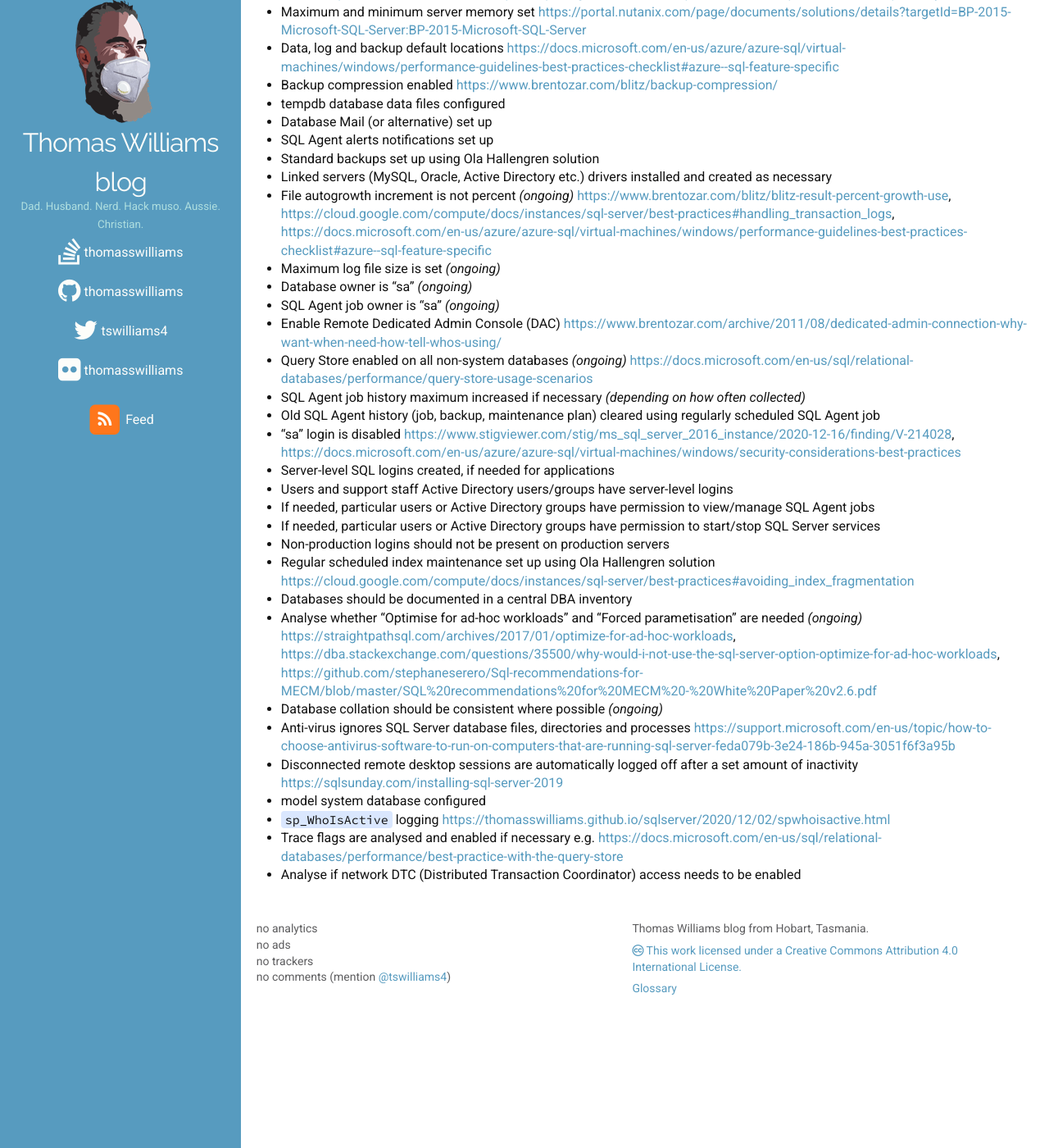
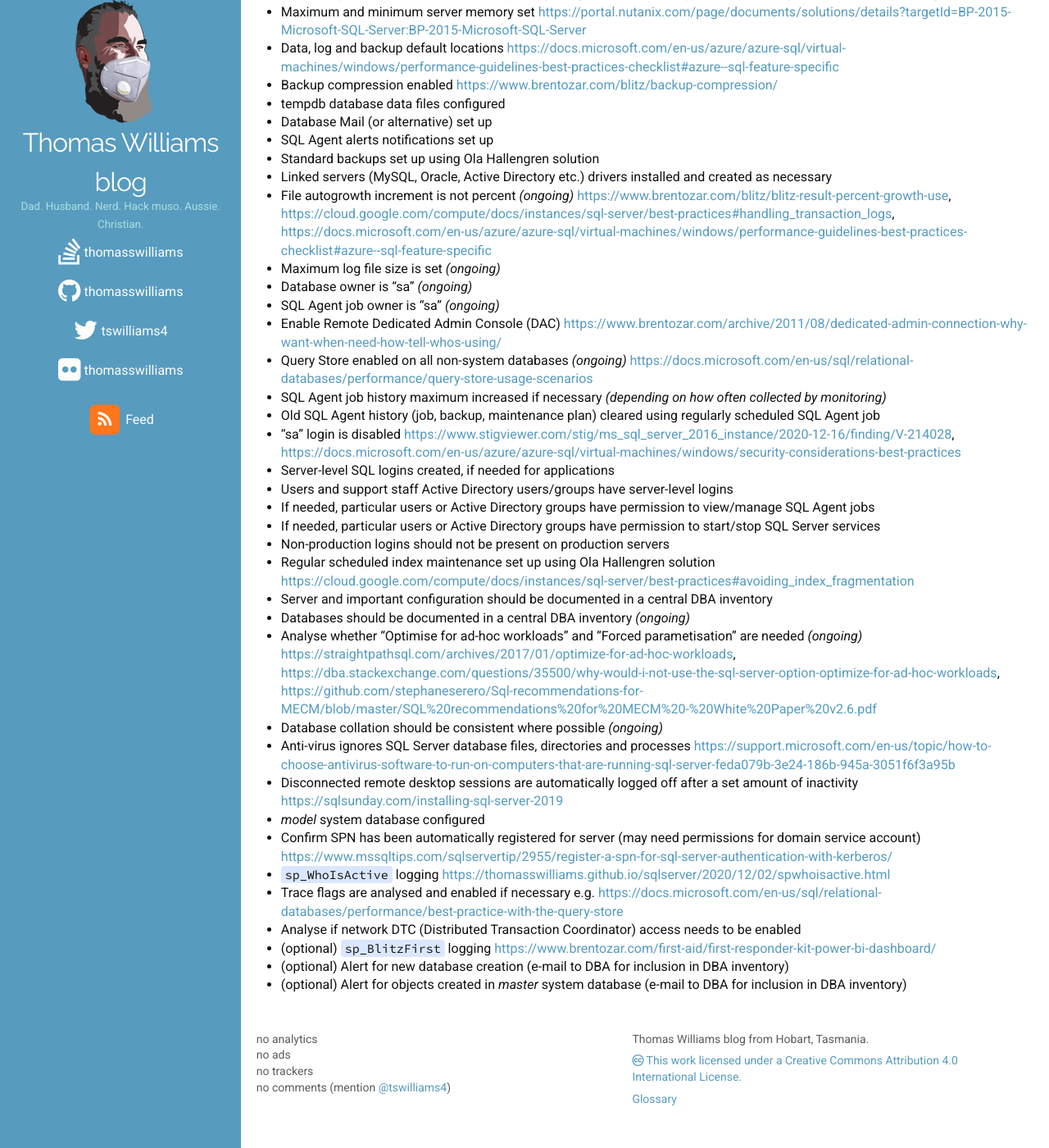
Before and after one commit to thomasswilliams/thomasswilliams.github.io, a Jekyll site: the page built from _posts/2021-04-26-commissioning-a-sql-server.markdown, in a window 1280 px wide and 1400 px high, scrolled down 1058 px. Shown: the whole window at 82% size. Built offline with Jekyll 4.4.1, drawn with Linux system fonts in a browser that asks for light colours; nearby versions of some CDN libraries.

Commit message:
Update commissioning post
Added optional DBA alerting, SPN

```diff
--- a/_posts/2021-04-26-commissioning-a-sql-server.markdown
+++ b/_posts/2021-04-26-commissioning-a-sql-server.markdown
@@ -41,7 +41,7 @@ With this in mind, here's a sample checklist to commission a server:
 - SQL Agent job owner is "sa" _(ongoing)_
 - Enable Remote Dedicated Admin Console (DAC) <https://www.brentozar.com/archive/2011/08/dedicated-admin-connection-why-want-when-need-how-tell-whos-using/>
 - Query Store enabled on all non-system databases _(ongoing)_ <https://docs.microsoft.com/en-us/sql/relational-databases/performance/query-store-usage-scenarios>
-- SQL Agent job history maximum increased if necessary _(depending on how often collected)_
+- SQL Agent job history maximum increased if necessary _(depending on how often collected by monitoring)_
 - Old SQL Agent history (job, backup, maintenance plan) cleared using regularly scheduled SQL Agent job
 - "sa" login is disabled <https://www.stigviewer.com/stig/ms_sql_server_2016_instance/2020-12-16/finding/V-214028>, <https://docs.microsoft.com/en-us/azure/azure-sql/virtual-machines/windows/security-considerations-best-practices>
 - Server-level SQL logins created, if needed for applications
@@ -50,12 +50,17 @@ With this in mind, here's a sample checklist to commission a server:
 - If needed, particular users or Active Directory groups have permission to start/stop SQL Server services
 - Non-production logins should not be present on production servers
 - Regular scheduled index maintenance set up using Ola Hallengren solution <https://cloud.google.com/compute/docs/instances/sql-server/best-practices#avoiding_index_fragmentation>
-- Databases should be documented in a central DBA inventory
+- Server and important configuration should be documented in a central DBA inventory
+- Databases should be documented in a central DBA inventory _(ongoing)_
 - Analyse whether "Optimise for ad-hoc workloads" and "Forced parametisation" are needed _(ongoing)_ <https://straightpathsql.com/archives/2017/01/optimize-for-ad-hoc-workloads>, <https://dba.stackexchange.com/questions/35500/why-would-i-not-use-the-sql-server-option-optimize-for-ad-hoc-workloads>, <https://github.com/stephaneserero/Sql-recommendations-for-MECM/blob/master/SQL%20recommendations%20for%20MECM%20-%20White%20Paper%20v2.6.pdf>
 - Database collation should be consistent where possible _(ongoing)_
 - Anti-virus ignores SQL Server database files, directories and processes <https://support.microsoft.com/en-us/topic/how-to-choose-antivirus-software-to-run-on-computers-that-are-running-sql-server-feda079b-3e24-186b-945a-3051f6f3a95b>
 - Disconnected remote desktop sessions are automatically logged off after a set amount of inactivity <https://sqlsunday.com/installing-sql-server-2019>
-- model system database configured
+- _model_ system database configured
+- Confirm SPN has been automatically registered for server (may need permissions for domain service account) <https://www.mssqltips.com/sqlservertip/2955/register-a-spn-for-sql-server-authentication-with-kerberos/>
 - <code>sp_WhoIsActive</code> logging <https://thomasswilliams.github.io/sqlserver/2020/12/02/spwhoisactive.html>
 - Trace flags are analysed and enabled if necessary e.g. <https://docs.microsoft.com/en-us/sql/relational-databases/performance/best-practice-with-the-query-store>
 - Analyse if network DTC (Distributed Transaction Coordinator) access needs to be enabled
+- (optional) <code>sp_BlitzFirst</code> logging <https://www.brentozar.com/first-aid/first-responder-kit-power-bi-dashboard/>
+- (optional) Alert for new database creation (e-mail to DBA for inclusion in DBA inventory)
+- (optional) Alert for objects created in _master_ system database (e-mail to DBA for inclusion in DBA inventory)
--- a/glossary.html
+++ b/glossary.html
@@ -3,6 +3,7 @@ layout: default
 permalink: /glossary/
 title: Glossary
 ---
+<h2>Glossary</h2>
 <p>
   Some common terms used on this blog and my own definition, with sources and references if
   relevant - feel free to use and expand on:
@@ -64,7 +65,8 @@ title: Glossary
   <dt>database</dt>
   <dd>
     A structured collection of data, organised for storage and querying. SQL
-    Server and other relational database management systems organise into
+    Server and other <u><em>r</em></u>elational <u><em>d</em></u>ata<u><em>b</em></u>ase
+    <u><em>m</em></u>anagement <u><em>s</em></u>ystems (RDBMS) organise into
     tables, views, stored procedures, functions, users etc.
   </dd>
   <dt>system database</dt>
```
